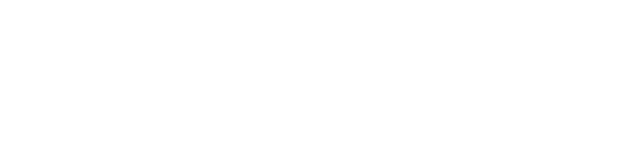
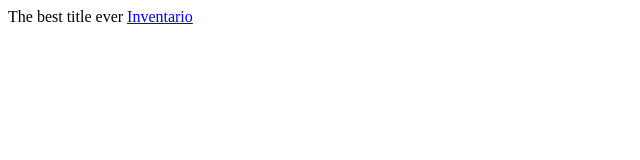
Before and after one commit to dcamilobj/dojo_gitflow, a plain HTML site: page index.html in a window 1280 px wide. Shown: the whole page, without its empty margins (0-640 px from the left). Drawn offline with Linux system fonts and the light colour scheme.

Commit message:
Changes in index.html

```diff
--- a/index.html
+++ b/index.html
@@ -1,2 +1,4 @@
 <html>
+<h>The best title ever</h>
+<a href="inventario.html">Inventario</a>
 </html>
```
